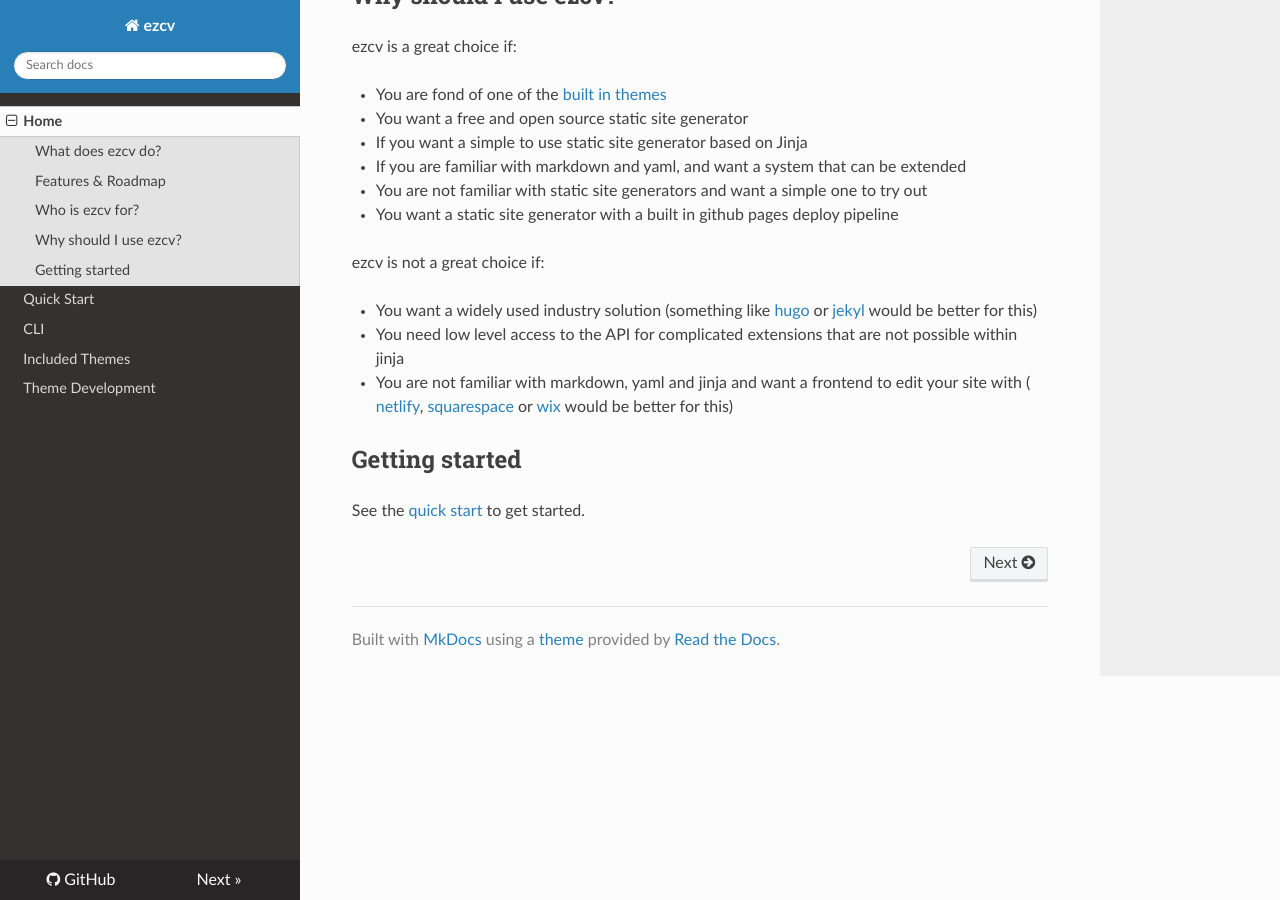
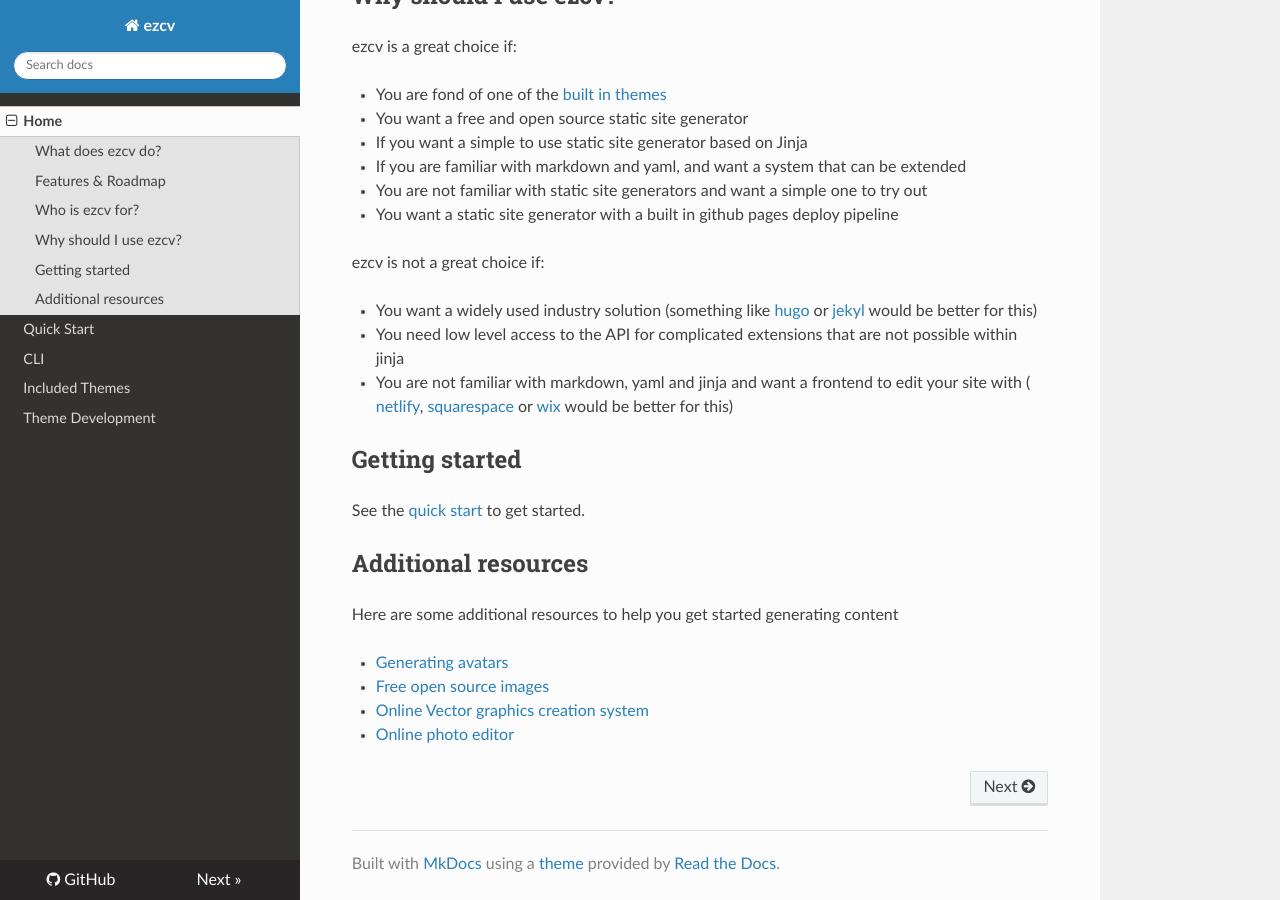
Before and after one commit to Descent098/ezcv, an MkDocs documentation site: the page built from docs/index.md, in a window 1280 px wide and 900 px high, scrolled down 1033 px. Built offline with MkDocs 1.6.1, drawn with Linux system fonts in a browser that asks for light colours; nearby versions of some CDN libraries.

```diff
--- a/docs/index.md
+++ b/docs/index.md
@@ -41,3 +41,12 @@ ezcv is not a great choice if:
 ## Getting started
 
 See the [quick start](quick-start.md) to get started.
+
+## Additional resources
+
+Here are some additional resources to help you get started generating content
+
+- [Generating avatars](https://getavataaars.com/)
+- [Free open source images](https://unsplash.com/)
+- [Online Vector graphics creation system](https://vectr.com/)
+- [Online photo editor](https://pixlr.com/x/)
```
Also changed, not shown: docs/quick-start.md (+1 -1 lines), 1 other file.
